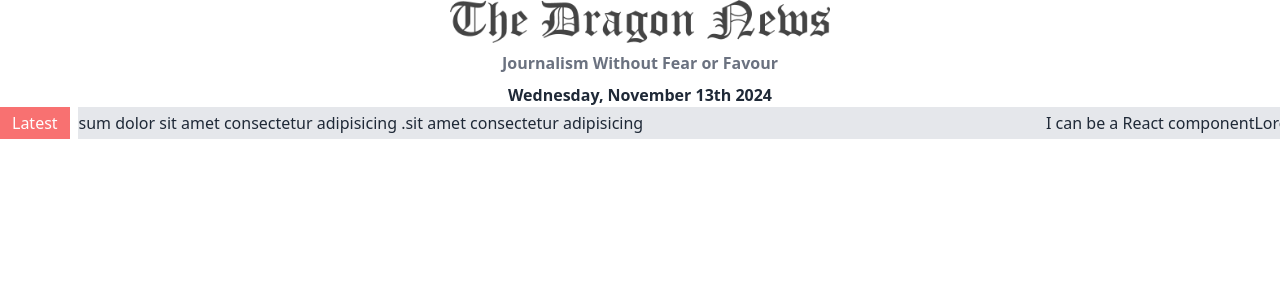
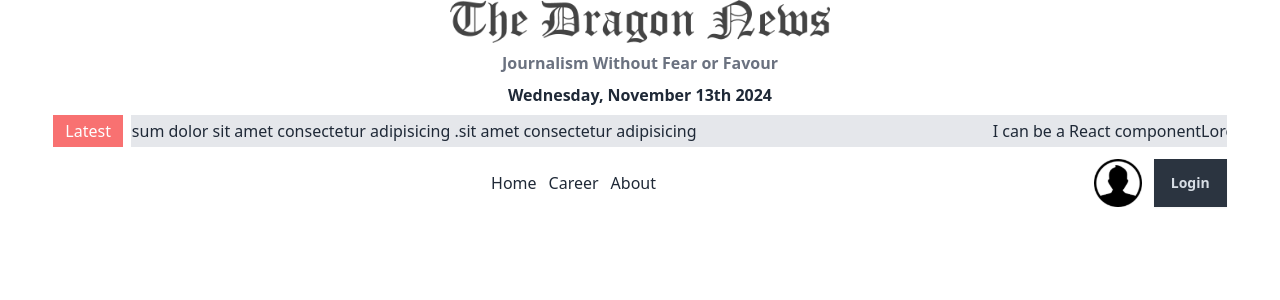
Before and after one commit to Imranhasanrimon/milestone-9, a React (Vite) app in the folder Desktop/PH-Project/milestone-9/modules/module-52/dragon-news/: page / in a window 1280 px wide. Shown: the top 300 px of the page. Built offline with nearby package versions, Linux system fonts and the light colour scheme.

Commit message:
Navbar is done

```diff
--- a/Desktop/PH-Project/milestone-9/modules/module-52/dragon-news/src/components/LatestNews.jsx
+++ b/Desktop/PH-Project/milestone-9/modules/module-52/dragon-news/src/components/LatestNews.jsx
@@ -3,9 +3,9 @@
 
 const LatestNews = () => {
     return (
-        <div className="flex items-center gap-2">
+        <div className="flex items-center gap-2 mt-2">
             <p className="bg-red-400 text-base-100 py-1 px-3">Latest</p>
-            <Marquee className="bg-gray-200 py-1 space-x-10"
+            <Marquee className="bg-gray-200 py-1 space-x-10 "
                 pauseOnHover={true}>
                 <Link to="/"> I can be a React component</Link>
                 <Link to="/news"> Lorem ipsum dolor sit amet consectetur adipisicing .</Link>
--- /dev/null
+++ b/Desktop/PH-Project/milestone-9/modules/module-52/dragon-news/src/components/Navbar.jsx
@@ -0,0 +1,21 @@
+import { NavLink } from "react-router-dom";
+import userImage from "../assets/image copy.png";
+const Navbar = () => {
+    return (
+        <div className="flex justify-between items-center mt-3">
+            <div></div>
+            <ul className="space-x-3">
+                <NavLink to="/">Home</NavLink>
+                <NavLink to="/career">Career</NavLink>
+                <NavLink to="/about">About</NavLink>
+            </ul>
+            <div className="flex items-center gap-3">
+                <img className="w-12" src={userImage} alt="" />
+                <button className="btn btn-neutral rounded-none">Login</button>
+            </div>
+
+        </div>
+    );
+};
+
+export default Navbar;
--- a/Desktop/PH-Project/milestone-9/modules/module-52/dragon-news/src/layouts/HomeLayout.jsx
+++ b/Desktop/PH-Project/milestone-9/modules/module-52/dragon-news/src/layouts/HomeLayout.jsx
@@ -1,16 +1,19 @@
 import Header from "../components/Header";
 import LatestNews from "../components/LatestNews";
+import Navbar from "../components/Navbar";
 
 const HomeLayout = () => {
     return (
-        <div>
-            <header>
+        <div className="w-11/12 mx-auto">
+            <header >
                 <Header></Header>
                 <div>
                     <LatestNews></LatestNews>
                 </div>
             </header>
-            <nav></nav>
+            <nav>
+                <Navbar></Navbar>
+            </nav>
             <main></main>
         </div>
     );
```
Also changed, not shown: Desktop/PH-Project/milestone-9/modules/module-52/dragon-news/src/assets/image copy.png (added).
